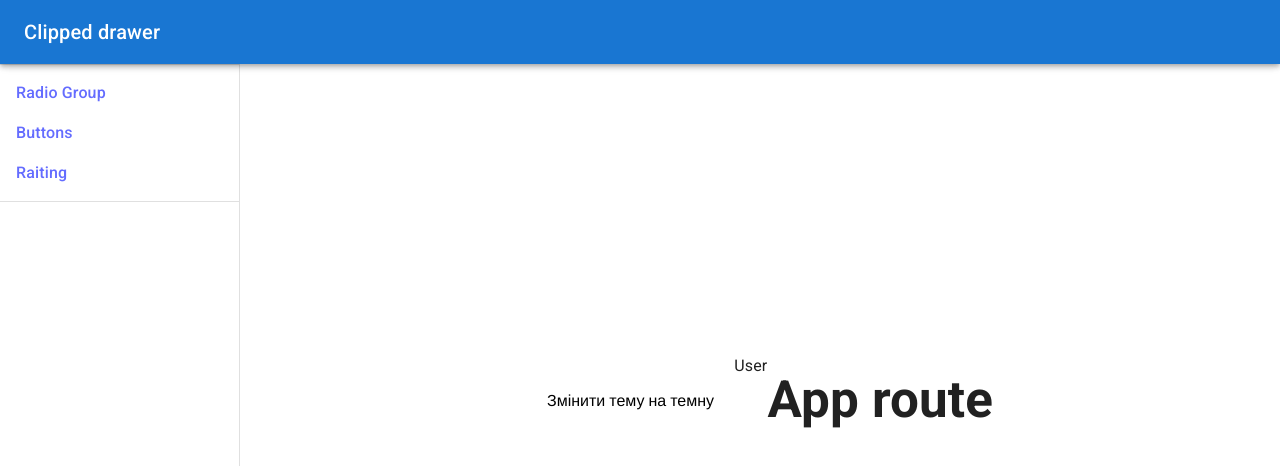
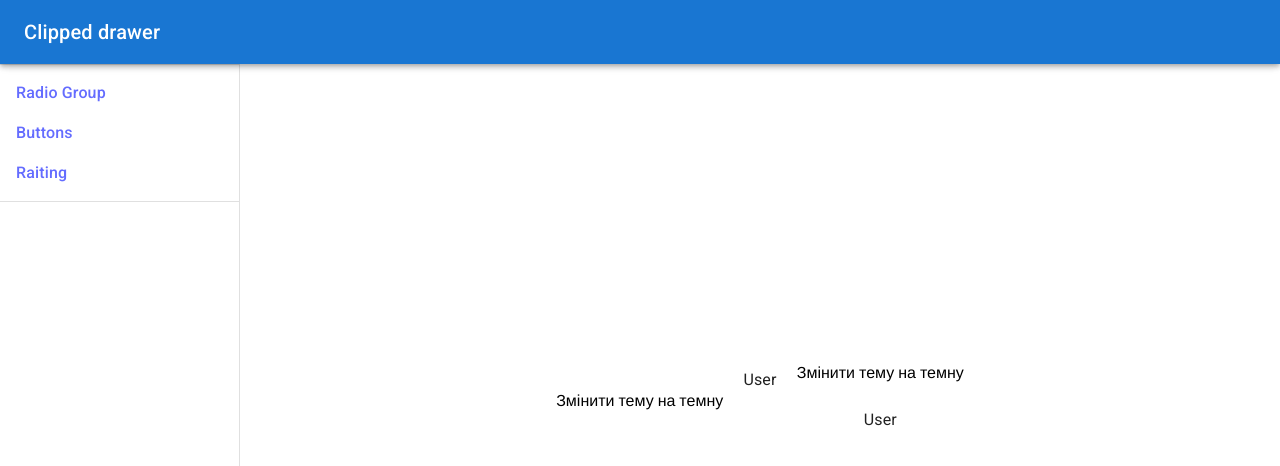
Before and after one commit to ybabenkoJapp/react-tutorial-and-components, a React (Vite) app: page / in a window 1280 px wide. Shown: the top 466 px of the page. Built offline with nearby package versions, Linux system fonts and the light colour scheme; no server answers; a web font is replaced by a local one.

Commit message:
feat: restructure App component to integrate theme provider and remove placeholder content

```diff
--- a/src/App.tsx
+++ b/src/App.tsx
@@ -4,12 +4,29 @@ import "@fontsource/roboto/300.css";
 import "@fontsource/roboto/400.css";
 import "@fontsource/roboto/500.css";
 import "@fontsource/roboto/700.css";
+import { ThemeProvider, createTheme } from "@mui/material/styles";
+import { MyThemeProvider } from "./buildInHooks/ThemeContext";
+import ThemedButton from "./components/ThemedButton";
+import BasicUseEffectExample from "./buildInHooks/BasicUseEffectExample";
+import { red } from "@mui/material/colors";
+
+const theme = createTheme({
+  palette: {
+    primary: {
+      main: red[500],
+    },
+  },
+});
+
 export default function App() {
   return (
     <div>
-      <h1>
-        <strong>App route</strong>
-      </h1>
+      <ThemeProvider theme={theme}>
+        <MyThemeProvider>
+          <ThemedButton />
+        </MyThemeProvider>
+        <BasicUseEffectExample userId={1} />
+      </ThemeProvider>
     </div>
   );
 }
```
